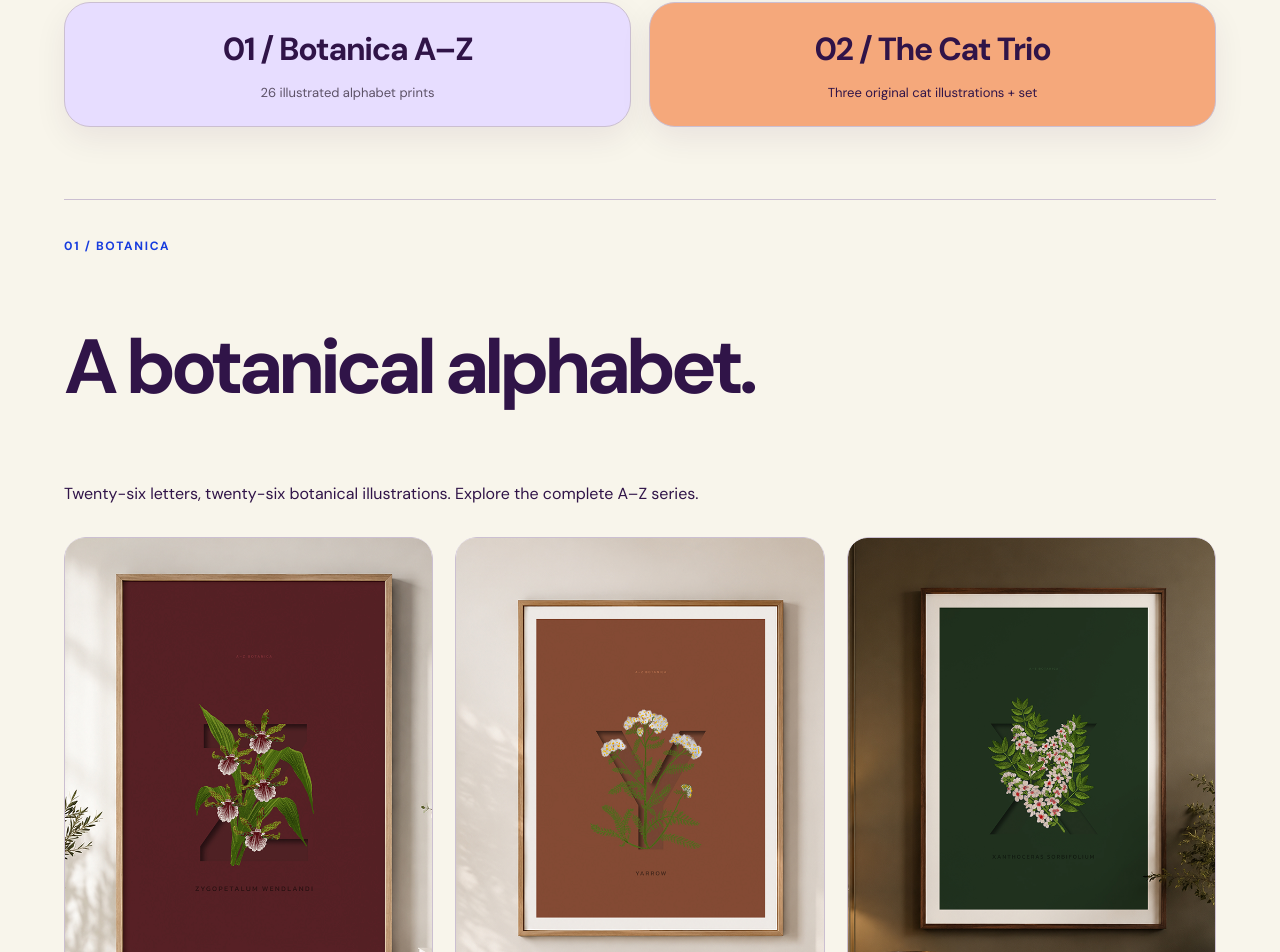
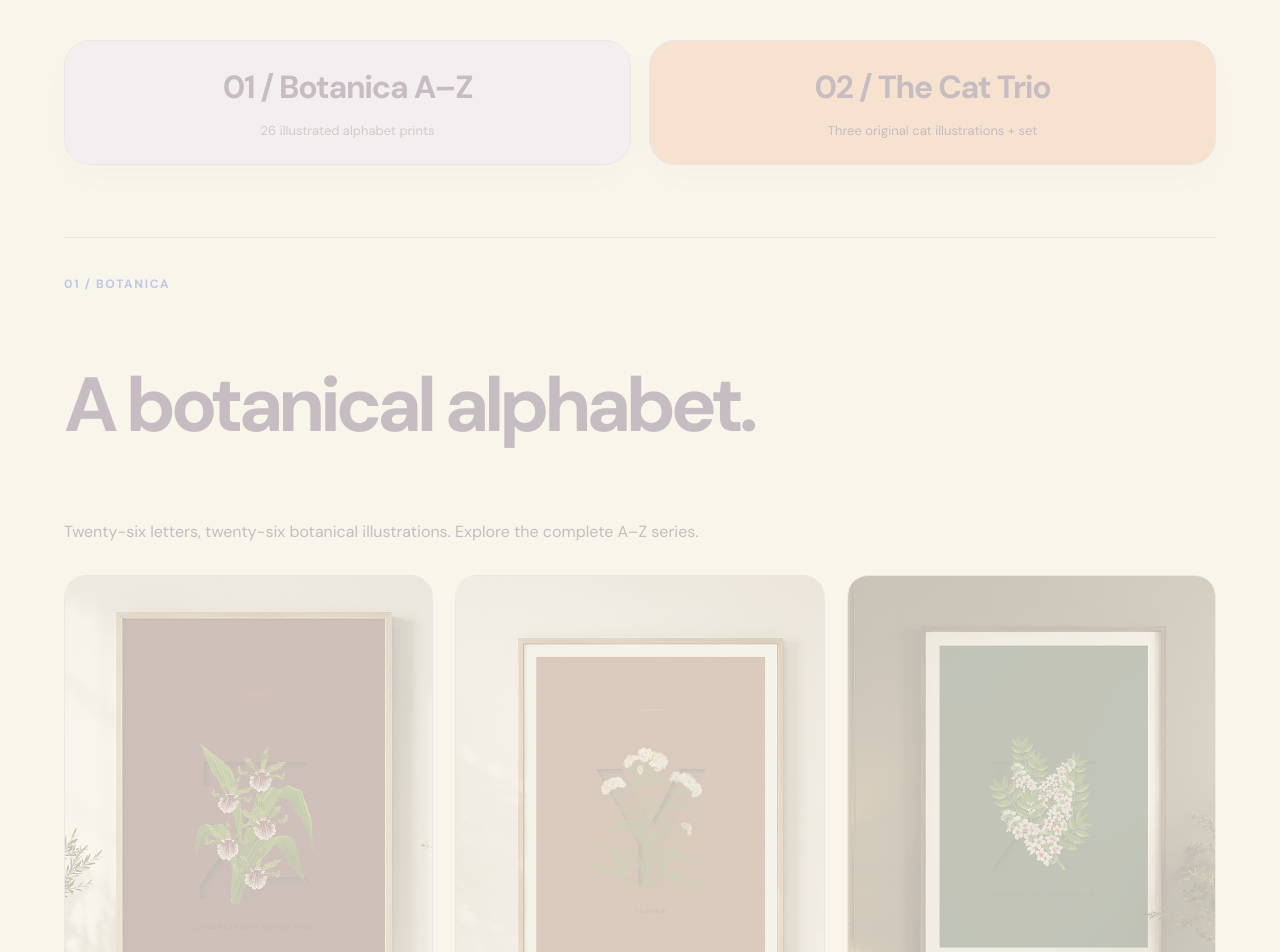
Before and after one commit to lotolipi/product-design-portfolio, a Next.js app: page /lottolov in a window 1280 px wide. Shown: the part 1239-2191 px from the top of the page. Built offline with nearby package versions, Linux system fonts and the light colour scheme.

Commit message:
feat(motion): expressive scroll reveals and tactile portfolio interactions with reduced-motion support

```diff
--- a/app/globals.css
+++ b/app/globals.css
@@ -578,3 +578,100 @@ html[data-loto-theme="dark"] .co-case-page footer a{color:#F6F3ED}
 
 /* Axe audit: readable small caption on peach Cats collection tile in bright mode. */
 html:not([data-loto-theme="dark"]) .lottolov-page .lottolov-collection-index a[href="#cats"] > span{color:#301448!important}
+
+
+/* Lotolipi motion direction C — expressive editorial movement.
+   Progressive enhancement: content remains visible when scroll timelines are unsupported.
+   Transform/opacity-only animation preserves layout and avoids horizontal overflow. */
+@media (prefers-reduced-motion:no-preference) {
+  .co-site .co-button,
+  .co-site .co-text-link,
+  .co-site .co-nav a,
+  .co-case-page .case-links a,
+  .co-case-page .frame-link,
+  .lottolov-page .lottolov-hero>a,
+  .lottolov-page .lottolov-end a,
+  .lottolov-page .shop-destinations a,
+  .lottolov-page .co-collection-link {
+    transition: transform 280ms cubic-bezier(.2,.8,.2,1), box-shadow 280ms ease, opacity 220ms ease;
+  }
+  .co-site .co-button:hover,
+  .co-site .co-text-link:hover,
+  .co-case-page .case-links a:hover,
+  .lottolov-page .lottolov-hero>a:hover,
+  .lottolov-page .lottolov-end a:hover,
+  .lottolov-page .shop-destinations a:hover,
+  .lottolov-page .co-collection-link:hover {
+    transform:translateY(-4px);
+  }
+  .co-site .co-button:active,
+  .co-case-page .case-links a:active,
+  .lottolov-page .shop-destinations a:active { transform:translateY(1px) scale(.985); }
+  .co-site .co-feature,
+  .lottolov-page .lottolov-collection-index a,
+  .lottolov-page .verified-product,
+  .lottolov-page .shop-destinations>div {
+    transition:transform 420ms cubic-bezier(.2,.8,.2,1),box-shadow 420ms ease;
+  }
+  .co-site .co-feature-image img,
+  .lottolov-page .verified-artwork img,
+  .co-case-page .case-frame {
+    transition:transform 650ms cubic-bezier(.2,.8,.2,1);
+  }
+  @media(hover:hover) and (pointer:fine) {
+    .co-site .co-feature:hover,
+    .lottolov-page .lottolov-collection-index a:hover,
+    .lottolov-page .verified-product:hover,
+    .lottolov-page .shop-destinations>div:hover {
+      transform:translateY(-7px);
+    }
+    .co-site .co-feature:hover .co-feature-image img,
+    .lottolov-page .verified-product:hover .verified-artwork img {transform:scale(1.045);}
+    .co-case-page .frame-link:hover .case-frame {transform:scale(1.012);}
+  }
+  .co-site .co-hero-copy,
+  .co-case-page .co-case-hero>h1,
+  .lottolov-page .lottolov-hero>h1 {
+    animation:loto-motion-intro 800ms cubic-bezier(.16,1,.3,1) both;
+  }
+  .co-site .co-hero-copy .co-actions {animation:loto-motion-intro 900ms 160ms cubic-bezier(.16,1,.3,1) both;}
+  @keyframes loto-motion-intro {
+    from {opacity:0;transform:translate3d(0,26px,0);}
+    to {opacity:1;transform:translate3d(0,0,0);}
+  }
+  @keyframes loto-motion-reveal {
+    from {opacity:.25;transform:translate3d(0,38px,0);}
+    to {opacity:1;transform:translate3d(0,0,0);}
+  }
+  @supports (animation-timeline:view()) {
+    .co-site .co-section-title,
+    .co-site .co-feature,
+    .co-site .co-principles,
+    .co-site .co-about,
+    .co-case-page .co-case-intro,
+    .co-case-page .co-case-chapters .chapter,
+    .lottolov-page .lottolov-collection-index,
+    .lottolov-page .lottolov-catalogue-section,
+    .lottolov-page .shop-destinations,
+    .lottolov-page .lottolov-end h2 {
+      animation-name:loto-motion-reveal;
+      animation-duration:1ms;
+      animation-timing-function:linear;
+      animation-fill-mode:both;
+      animation-timeline:view();
+      animation-range:entry 0% cover 30%;
+    }
+  }
+}
+/* A11y: never require motion to understand or operate the portfolio. */
+@media(prefers-reduced-motion:reduce) {
+  .co-site .co-button,
+  .co-site .co-text-link,
+  .co-site .co-feature,
+  .co-site .co-feature-image img,
+  .co-case-page .case-frame,
+  .lottolov-page .verified-artwork img,
+  .lottolov-page .verified-product,
+  .lottolov-page .lottolov-collection-index a,
+  .lottolov-page .shop-destinations>div {animation:none!important;transition:none!important;transform:none!important;}
+}
```
